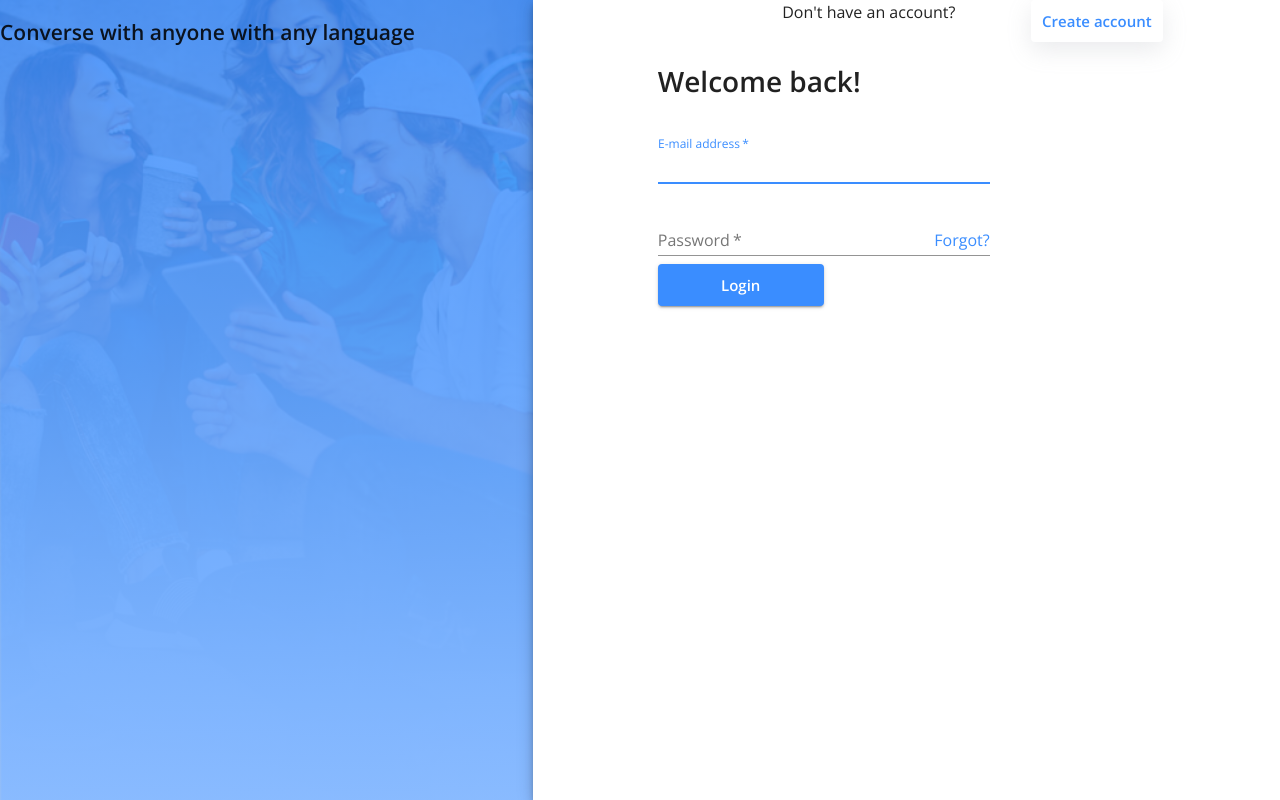
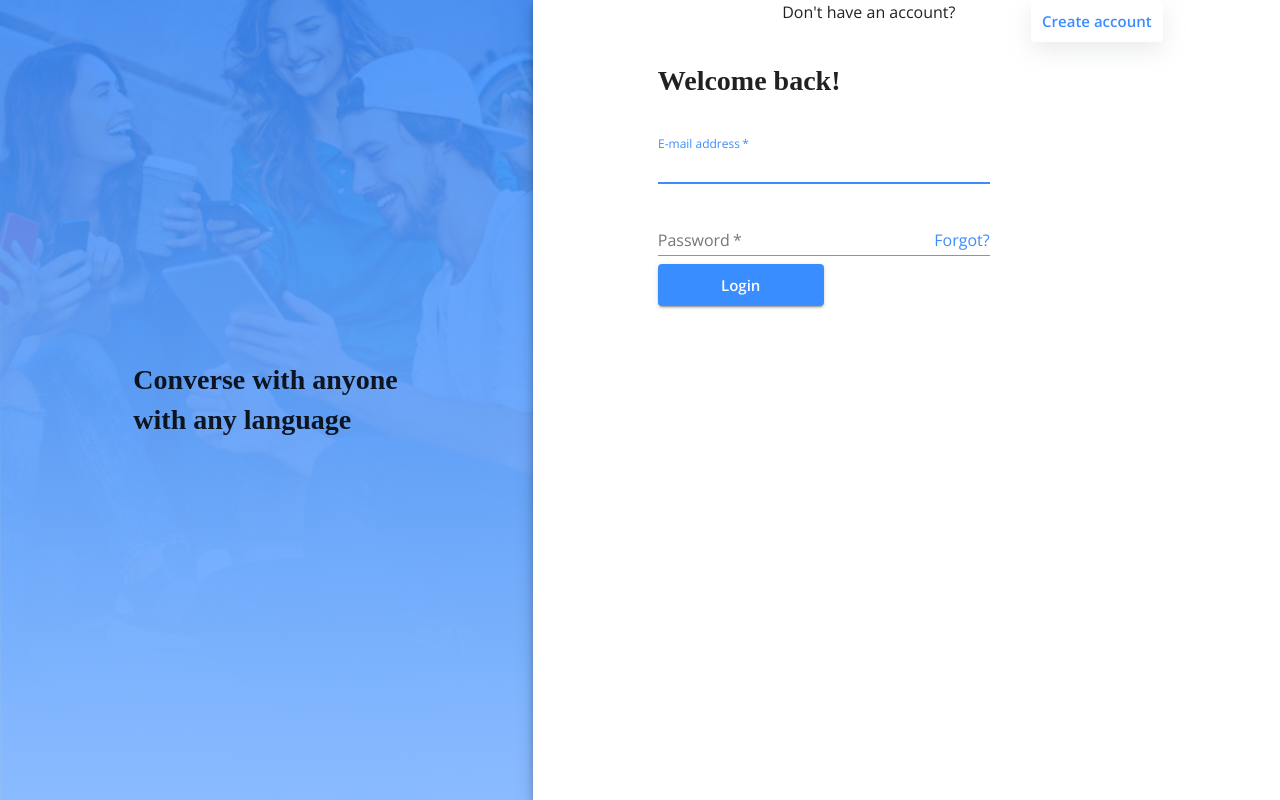
Before and after one commit to jmhubbard/messenger-starter, a React (Create React App) app in the folder client/: page /login in a window 1280 px wide. Built offline with nearby package versions, Linux system fonts and the light colour scheme; no server answers.

Commit message:
adds text over main picture, adds color styling to login/register buttons.

```diff
--- a/client/src/Login.js
+++ b/client/src/Login.js
@@ -19,6 +19,9 @@ import { makeStyles } from "@material-ui/core/styles";
 const useStyles = makeStyles((theme) => ({
   root: {
     height: "100vh",
+    fontFamily: "OpenSans",
+    fontWeight: "600",
+    fontStyle: "normal",
   },
   image: {
     backgroundImage: `linear-gradient(to bottom, RGBA(58, 141, 255, .85), RGBA(134, 185, 255, .85)),url('${process.env.PUBLIC_URL}/bg-img.png')`,
@@ -33,10 +36,6 @@ const useStyles = makeStyles((theme) => ({
     flexDirection: "column",
     alignItems: "center",
   },
-  avatar: {
-    margin: theme.spacing(1),
-    backgroundColor: theme.palette.secondary.main,
-  },
   form: {
     width: "100%", // Fix IE 11 issue.
     marginTop: theme.spacing(1),
@@ -46,6 +45,10 @@ const useStyles = makeStyles((theme) => ({
   },
   registerButton: {
     boxShadow: "rgba(149, 157, 165, 0.2) 0px 8px 24px",
+    color: "#3A8DFF",
+  },
+  loginButton: {
+    backgroundColor: "#3A8DFF",
   },
 }));
 
@@ -71,15 +74,17 @@ const Login = (props) => {
     <Grid container component="main" className={classes.root}>
       <CssBaseline />
       <Grid
-        item
+        container
         xs={false}
         sm={4}
         md={5}
         className={classes.image}
         justify="center"
-        alginItems="center"
+        alignItems="center"
       >
-        <h2>Converse with anyone with any language</h2>
+        <Grid item xs={4} sm={6} md={6}>
+          <h1>Converse with anyone with any language</h1>
+        </Grid>
       </Grid>
       <Grid item xs={12} sm={8} md={7} component={Paper} elevation={6} square>
         <Grid container direction="row" justify="flex-end" spacing={0}>
@@ -130,9 +135,7 @@ const Login = (props) => {
                       endAdornment: (
                         <InputAdornment position="end">
                           <Typography>
-                            <Link href="#">
-                              Forgot?
-                            </Link>
+                            <Link href="#">Forgot?</Link>
                           </Typography>
                         </InputAdornment>
                       ),
@@ -148,6 +151,7 @@ const Login = (props) => {
                     size="large"
                     color="primary"
                     fullWidth
+                    className={classes.loginButton}
                   >
                     Login
                   </Button>
```
